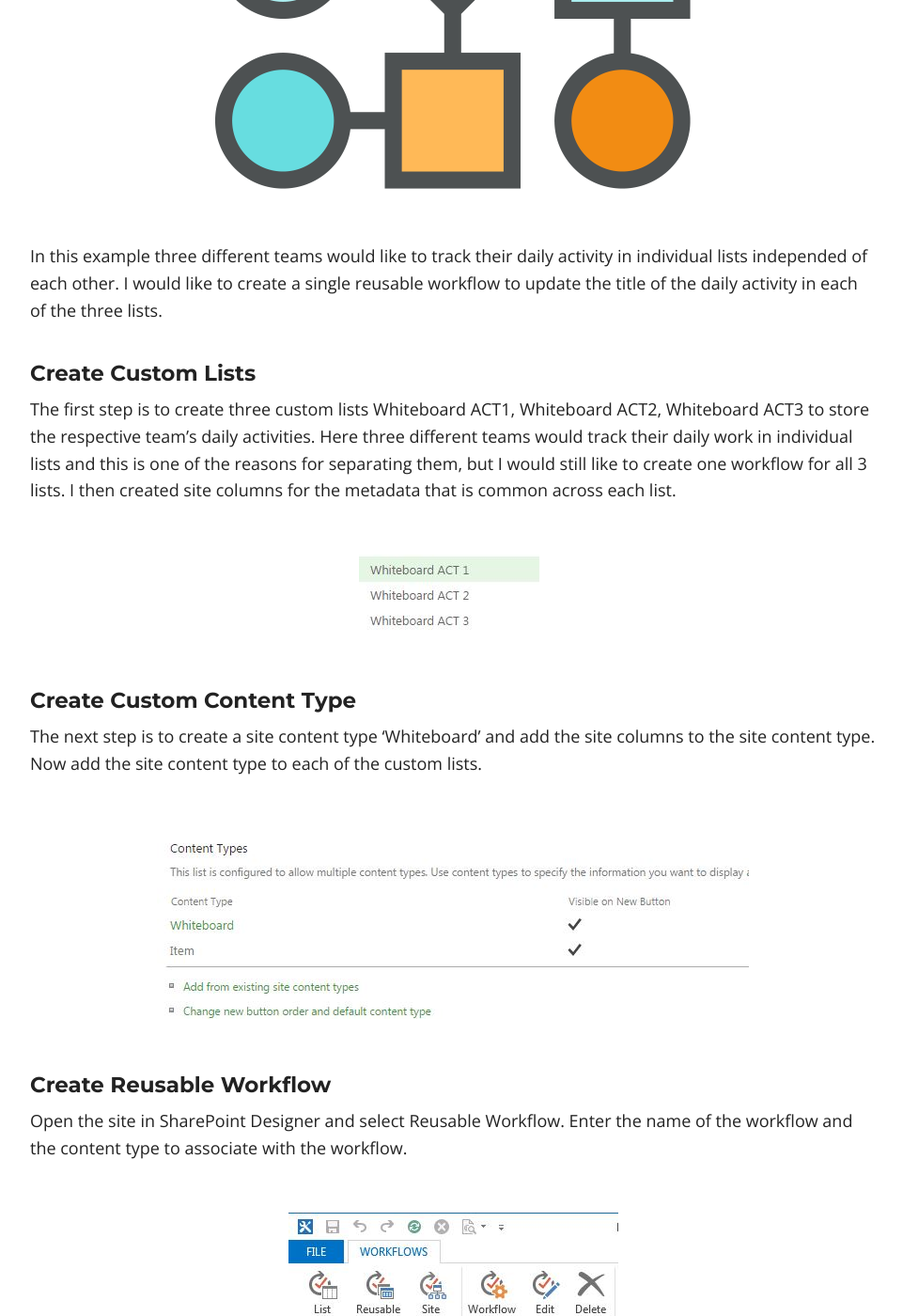
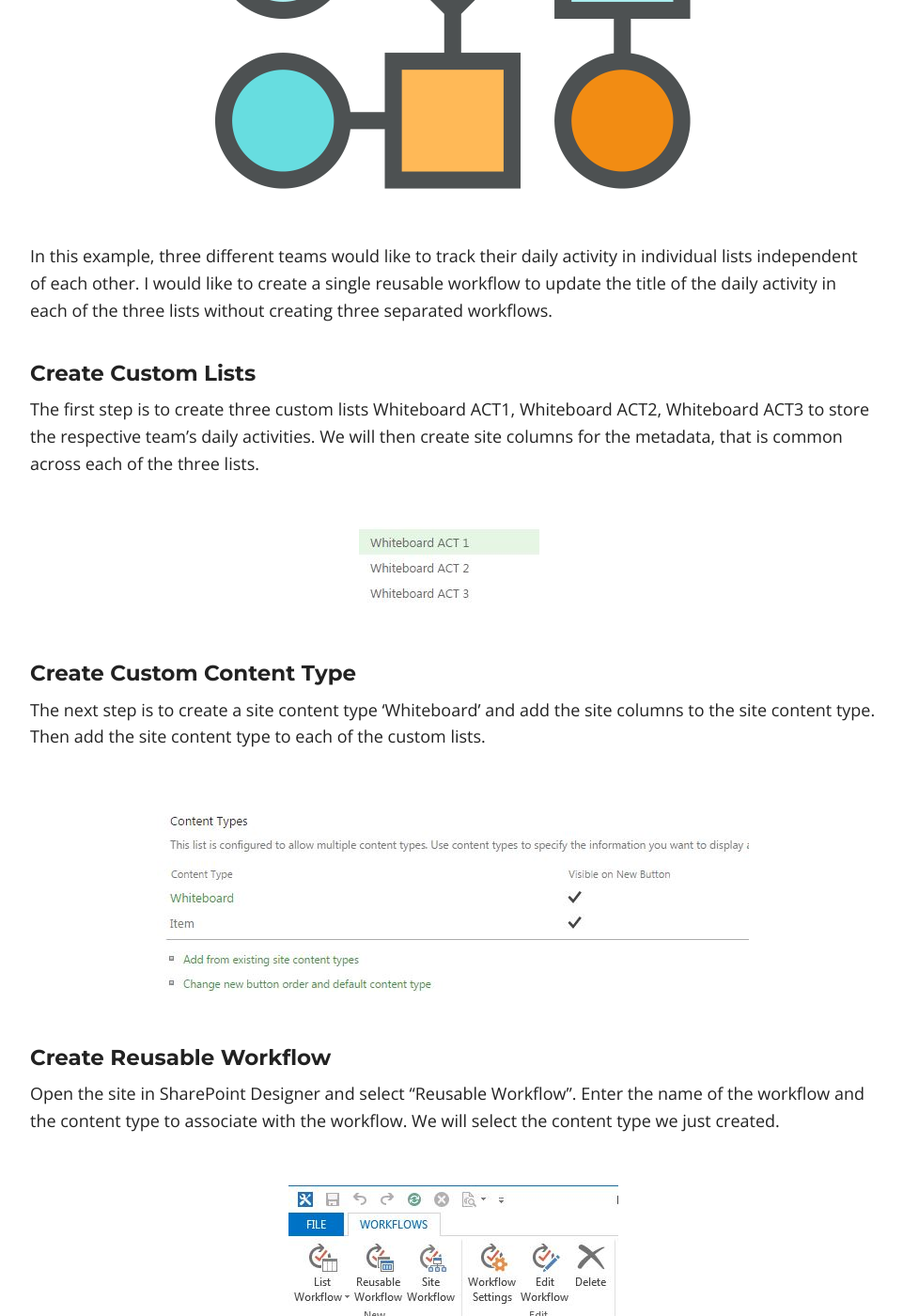
Before and after one commit to ldsouza/ldsouza.github.io, a Jekyll site: the page built from _posts/2016-01-20-sharepoint-reusable-workflows.md, in a window 1280 px wide and 1400 px high, scrolled down 1310 px. Shown: the whole window at 94% size, without its empty margins (158-1119 px from the left). Built offline with Jekyll 4.4.1, drawn with Linux system fonts in a browser that asks for light colours; nearby versions of some CDN libraries; comment, search, counter and statistics services are not loaded; some of the changed text lies outside the part shown.

Commit message:
Update 2016-01-20-sharepoint-reusable-workflows.md

```diff
--- a/_posts/2016-01-20-sharepoint-reusable-workflows.md
+++ b/_posts/2016-01-20-sharepoint-reusable-workflows.md
@@ -13,34 +13,33 @@
 published: true
 ---
 
-Have you created a workflow for a list and then had to create a separate workflow for another list that had a similar workflow requirement? This is where you can leverage reusable workflows to make the process less time consuming and easier to manage. A reusable workflow is created on a content type and then associated to multiple lists or libraries.
+Have you created a workflow and then had to create a separate workflow for another list or library that had a similar workflow requirement? This is where you can leverage reusable workflows to make the process less time consuming and easier to manage. A reusable workflow is not created for a specific list or library but instead is created on a content type and then associated to multiple lists or libraries.
 
 ![Image]({{ site.url }}/images/blog/sharepoint-reusable-workflows/1.JPG)
 
-In this example three different teams would like to track their daily activity in individual lists independed of each other. I would like to create a single reusable workflow to update the title of the daily activity in each of the three lists.
+In this example, three different teams would like to track their daily activity in individual lists independent of each other. I would like to create a single reusable workflow to update the title of the daily activity in each of the three lists without creating three separated workflows.
 
 #### Create Custom Lists
 
-The first step is to create three custom lists Whiteboard ACT1, Whiteboard ACT2, Whiteboard ACT3 to store the respective team's daily activities.
-Here three different teams would track their daily work in individual lists and this is one of the reasons for separating them, but I would still like to create one workflow for all 3 lists. I then created site columns for the metadata that is common across each list.
+The first step is to create three custom lists Whiteboard ACT1, Whiteboard ACT2, Whiteboard ACT3 to store the respective team's daily activities. We will then create site columns for the metadata, that is common across each of the three lists.
 
 ![Image]({{ site.url }}/images/blog/sharepoint-reusable-workflows/2.JPG)
 
 #### Create Custom Content Type
 
-The next step is to create a site content type 'Whiteboard' and add the site columns to the site content type. Now add the site content type to each of the custom lists.
+The next step is to create a site content type 'Whiteboard' and add the site columns to the site content type. Then add the site content type to each of the custom lists.
 
 ![Image]({{ site.url }}/images/blog/sharepoint-reusable-workflows/3.JPG)
 
 #### Create Reusable Workflow
 
-Open the site in SharePoint Designer and select Reusable Workflow. Enter the name of the workflow and the content type to associate with the workflow.
+Open the site in SharePoint Designer and select "Reusable Workflow". Enter the name of the workflow and the content type to associate with the workflow. We will select the content type we just created.
 
 ![Image]({{ site.url }}/images/blog/sharepoint-reusable-workflows/4.JPG)
 
 ![Image]({{ site.url }}/images/blog/sharepoint-reusable-workflows/5.JPG)
 
-Create the workflow logic just like a regular workflow and save and publish the workflow.In this example, my workflow will update the title depending on the Contact Type field.
+Create the workflow logic just like a regular workflow and save and publish the workflow. In this example, my workflow will update the title depending on the Contact Type field.
 
 ![Image]({{ site.url }}/images/blog/sharepoint-reusable-workflows/6.JPG)
 
@@ -54,4 +53,4 @@
 
 ![Image]({{ site.url }}/images/blog/sharepoint-reusable-workflows/8.JPG)
 
-Any time you have to make a change to the reusable workflow, you update it once and it should apply to all the associated lists.
+Any time you have to make a change to the reusable workflow, you update it once and it should apply to all the associated lists. I hope this quick demo will show you the power of reusable workflows and how you can possible implement it in your solutions.
```
